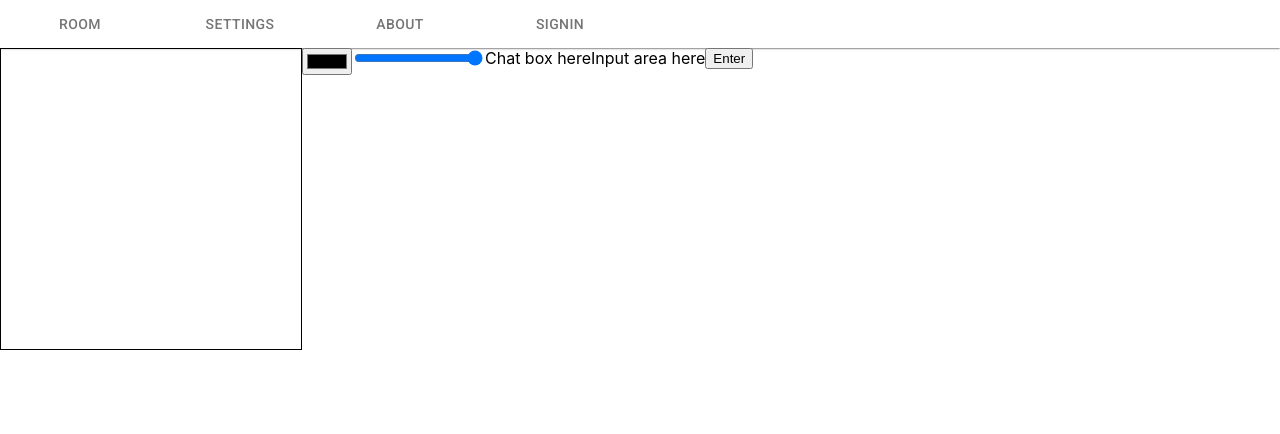
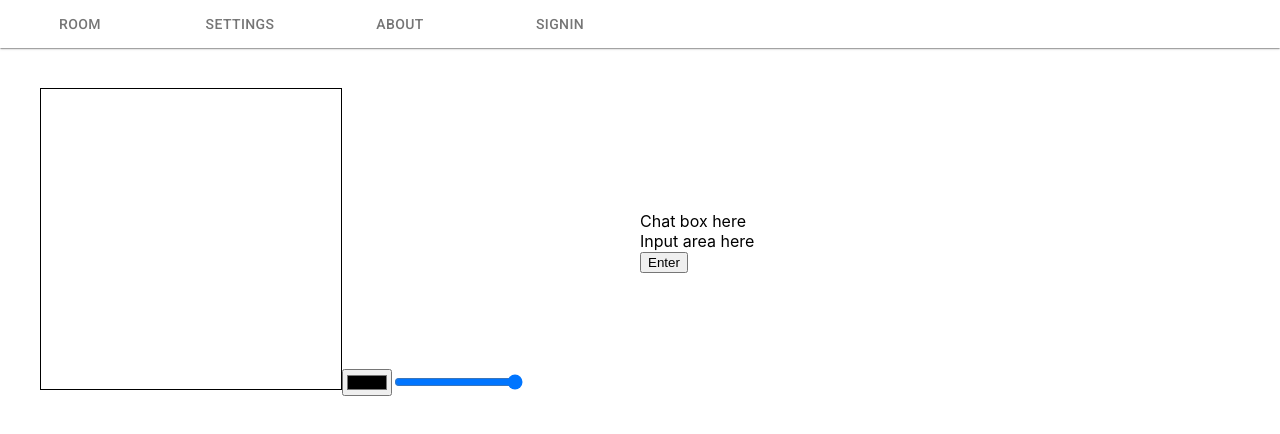
Before and after one commit to HelloTakako/drawing-app, a React (Create React App) app in the folder drawing-client/: page /Room in a window 1280 px wide. Shown: the top 434 px of the page. Built offline with nearby package versions, Linux system fonts and the light colour scheme.

Commit message:
test for material UI library

```diff
--- a/drawing-client/src/components/Canvas.js
+++ b/drawing-client/src/components/Canvas.js
@@ -1,6 +1,21 @@
 import React, { Fragment, useEffect } from 'react';
 
+import { makeStyles } from '@material-ui/core/styles';
+
+const useStyles = makeStyles((theme) => ({
+  root: {
+    flexGrow: 1,
+  },
+  paper: {
+    padding: theme.spacing(2),
+    textAlign: 'center',
+    color: theme.palette.text.secondary,
+  },
+}));
+
 function Canvas (props) {
+  const classes = useStyles();
+
   useEffect(() => {
       const canvas = document.getElementById('canvas');
       const ctx = canvas.getContext('2d');
@@ -35,12 +50,11 @@ function Canvas (props) {
   });
 
   return (
-    <Fragment>
-        <canvas width="300" height="300" style={{border:'1px solid black'}} id="canvas">
-        </canvas>
+      <Fragment>
+        <canvas width="300" height="300" style={{border:'1px solid black'}} id="canvas"></canvas>
         <input type="color" id="strokeColor" />
         <input type="range" min="1" max="20" id="strokeWidth" />
-    </Fragment>
+      </Fragment>
   );
 }
 
--- a/drawing-client/src/components/pages/RoomPage.js
+++ b/drawing-client/src/components/pages/RoomPage.js
@@ -1,26 +1,50 @@
 import React from 'react';
 import { useEffect } from 'react';
 
+import { makeStyles } from '@material-ui/core/styles';
+import Container from '@material-ui/core/Grid';
 import Grid from '@material-ui/core/Grid';
 
 import Canvas from '../Canvas';
 import ChatBox from '../ChatBox';
+
+const useStyles = makeStyles((theme) => ({
+  root: {
+    flexGrow: 1,
+    padding: theme.spacing(5)
+  },
+  paper: {
+    padding: theme.spacing(2),
+    textAlign: 'center',
+    color: theme.palette.text.secondary,
+  },
+}));
 
 function RoomPage (props) {
   useEffect(() => {
     document.title = `Room`;
   });
 
+  const classes = useStyles();
+
   return (
+    <div className={classes.root}>
+      <Container maxWidth="sm">
         <Grid
           container
           direction="row"
-      justify="flex-start"
-      alignItems="flex-start"
+          justify="center"
+          alignItems="center"
         >
+                  <Grid item xs={6}>
                     <Canvas />
+                  </Grid>
+                  <Grid item xs={6}>
                       <ChatBox />
                   </Grid>
+        </Grid>
+      </Container>
+    </div>
   );
 }
 
```
Also changed, not shown: 1 other file (tests, documents, lock files or other folders). Lines whose indentation alone changed are shown as unchanged.
